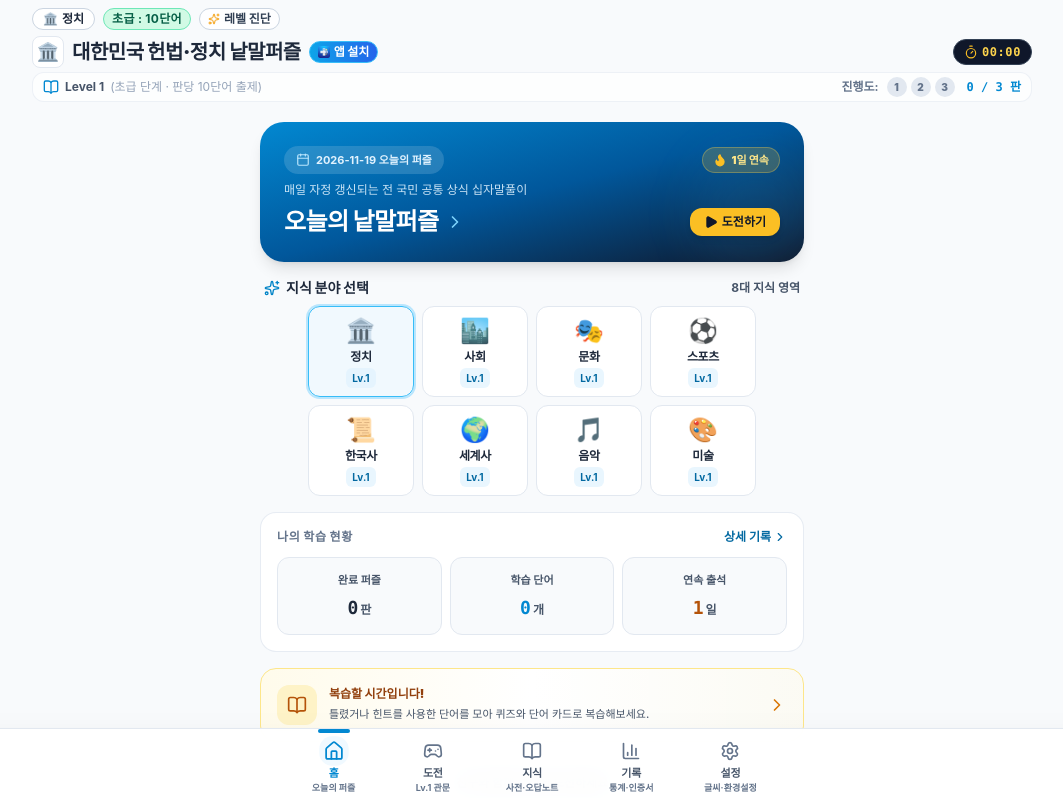
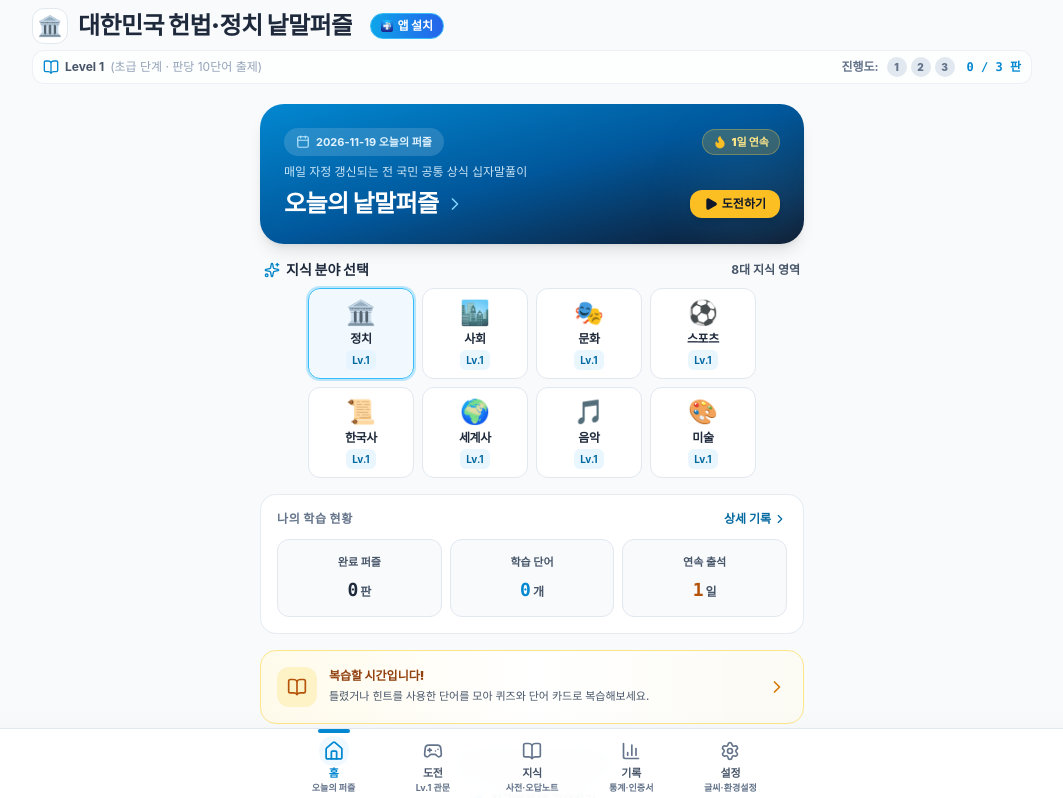
Before and after one commit to honglabai/korean-crossword-puzzle, a React (Vite) app: page / in a window 1280 px wide. Shown: the top 798 px of the page, without its empty margins (108-1171 px from the left). Built offline with nearby package versions, Linux system fonts and the light colour scheme.

Commit message:
ui: simplify top header into clean 2-line layout

```diff
--- a/src/components/WorkbookHeader.tsx
+++ b/src/components/WorkbookHeader.tsx
@@ -1,5 +1,5 @@
 import React from 'react';
-import { Sparkles, BookOpen, Timer } from 'lucide-react';
+import { BookOpen } from 'lucide-react';
 import { sounds } from '../utils/audio';
 import { CategoryId } from '../types/puzzle';
 import { getCategoryMeta } from '../data/categoryRegistry';
@@ -10,7 +10,7 @@ interface WorkbookHeaderProps {
   selectedCategory?: CategoryId;
   elapsedSeconds?: number;
   isTimerRunning?: boolean;
-  onOpenTest: () => void;
+  onOpenTest?: () => void;
   onOpenCategoryModal?: () => void;
   onOpenInstallModal?: () => void;
 }
@@ -19,19 +19,10 @@ export const WorkbookHeader: React.FC<WorkbookHeaderProps> = ({
   currentLevel,
   clearCountInLevel,
   selectedCategory = 'POLITICS',
-  elapsedSeconds = 0,
-  isTimerRunning = false,
-  onOpenTest,
   onOpenCategoryModal,
   onOpenInstallModal,
 }) => {
   const catMeta = getCategoryMeta(selectedCategory);
-
-  const formatTimer = (sec: number = 0) => {
-    const mins = Math.floor(sec / 60);
-    const remainder = sec % 60;
-    return `${String(mins).padStart(2, '0')}:${String(remainder).padStart(2, '0')}`;
-  };
 
   // Difficulty tier label and word count: 초급 : 10단어
   const tierInfo =
@@ -43,88 +34,45 @@ export const WorkbookHeader: React.FC<WorkbookHeaderProps> = ({
 
   return (
     <header className="relative w-full max-w-5xl mx-auto pt-2 pb-1 px-1.5 sm:px-3 select-none touch-manipulation">
-      <div className="flex flex-col gap-1 sm:gap-1.5 w-full">
-        {/* 1번째 줄: 정치, 초급 : 10단어, 레벨 진단 (모바일/데스크톱 모두 각각 한 줄) */}
-        <div className="flex items-center gap-1.5 sm:gap-2 flex-nowrap w-full">
-          {/* 1. Category Picker Pill Button: "정치" */}
+      {/* 1번째 줄: [🏛️] 대한민국 헌법·정치 낱말퍼즐  [앱 설치] */}
+      <div className="flex items-center gap-2 sm:gap-2.5 flex-nowrap w-full">
+        {/* [🏛️] 분야 변경 버튼 */}
         {onOpenCategoryModal && (
           <button
             onClick={() => {
               sounds.playKey();
               onOpenCategoryModal();
             }}
-              className="inline-flex items-center gap-1 text-[11px] sm:text-xs font-black text-slate-800 bg-white hover:bg-slate-50 px-2.5 py-0.5 rounded-full border border-slate-300 shadow-2xs transition active:scale-95 cursor-pointer shrink-0 whitespace-nowrap"
-              title="분야 선택"
-            >
-              <span>{catMeta.icon}</span>
-              <span>{catMeta.name}</span>
-            </button>
-          )}
-
-          {/* 2. Tier Info Badge: "초급 : 10단어" */}
-          <span className={`px-2 py-0.5 text-[11px] sm:text-xs font-bold tracking-wide rounded-full border shadow-2xs shrink-0 whitespace-nowrap ${tierInfo.badgeClass}`}>
-            {tierInfo.label} : {tierInfo.words}단어
-          </span>
-
-          {/* 3. Level Placement Test: "레벨 진단" */}
-          <button
-            onClick={onOpenTest}
-            className="inline-flex items-center gap-1 text-[11px] sm:text-xs font-bold text-slate-700 bg-white/90 hover:bg-white px-2 py-0.5 rounded-full border border-slate-300 transition-all shadow-2xs cursor-pointer active:scale-95 shrink-0 whitespace-nowrap"
-          >
-            <Sparkles className="w-3 h-3 text-amber-500" />
-            <span>레벨 진단</span>
-          </button>
-        </div>
-
-        {/* 2번째 줄: 집(이모지), 대한민국 헌법·정치 낱말퍼즐, 앱 설치, 시간 (한 줄) */}
-        <div className="flex items-center gap-1.5 sm:gap-2 flex-nowrap w-full">
-          {/* 집(이모지) 분야 변경 버튼 */}
-          {onOpenCategoryModal && (
-            <button
-              onClick={() => {
-                sounds.playKey();
-                onOpenCategoryModal();
-              }}
-              className="flex items-center justify-center w-7 h-7 sm:w-8 sm:h-8 bg-white/95 rounded-lg shadow-2xs border border-slate-200 shrink-0 hover:scale-105 active:scale-95 transition cursor-pointer"
+            className="flex items-center justify-center w-8 h-8 sm:w-9 sm:h-9 bg-white/95 rounded-xl shadow-2xs border border-slate-200 shrink-0 hover:scale-105 active:scale-95 transition cursor-pointer"
             title="분야 변경"
           >
-              <span className="text-base sm:text-lg">{catMeta.icon}</span>
+            <span className="text-lg sm:text-xl">{catMeta.icon}</span>
           </button>
         )}
 
         {/* 대한민국 헌법·정치 낱말퍼즐 제목 */}
-          <h1 className="text-[13px] sm:text-base md:text-xl font-black text-slate-800 tracking-tight whitespace-nowrap truncate shrink min-w-0">
+        <h1 className="text-base sm:text-xl md:text-2xl font-black text-slate-800 tracking-tight whitespace-nowrap truncate min-w-0">
           <span>{catMeta.fullName} 낱말퍼즐</span>
         </h1>
 
-          {/* 앱 설치 버튼 */}
+        {/* [앱 설치] 버튼 */}
         {onOpenInstallModal && (
           <button
             onClick={() => {
               sounds.playKey();
               onOpenInstallModal();
             }}
-              className="inline-flex items-center gap-1 px-2 py-0.5 bg-gradient-to-r from-sky-500 to-blue-600 hover:from-sky-600 hover:to-blue-700 text-white rounded-full shadow-2xs text-[10px] sm:text-xs font-black transition cursor-pointer active:scale-95 border border-sky-400 shrink-0 whitespace-nowrap"
+            className="inline-flex items-center gap-1 px-2.5 py-1 bg-gradient-to-r from-sky-500 to-blue-600 hover:from-sky-600 hover:to-blue-700 text-white rounded-full shadow-2xs text-[11px] sm:text-xs font-black transition cursor-pointer active:scale-95 border border-sky-400 shrink-0 whitespace-nowrap ml-1 sm:ml-2"
             title="홈 화면에 낱말퍼즐 앱 설치하기"
           >
-              <img src="/favicon-32x32.png" alt="" className="w-2.5 h-2.5 sm:w-3 sm:h-3 rounded-xs" />
+            <img src="/favicon-32x32.png" alt="" className="w-3 h-3 rounded-xs" />
             <span>앱 설치</span>
           </button>
         )}
-
-          {/* 시간 (타이머) */}
-          <div
-            className="flex items-center gap-1 px-2 sm:px-2.5 py-0.5 sm:py-1 bg-slate-900 text-amber-300 rounded-full border border-slate-700 shadow-2xs text-[11px] sm:text-xs font-mono font-bold tracking-wider shrink-0 whitespace-nowrap ml-auto"
-            title="소요 시간"
-          >
-            <Timer className={`w-3 h-3 sm:w-3.5 sm:h-3.5 text-amber-400 ${isTimerRunning ? 'animate-pulse' : ''}`} />
-            <span>{formatTimer(elapsedSeconds)}</span>
-          </div>
-        </div>
       </div>
 
-      {/* Progress in current level */}
-      <div className="mt-1 flex items-center justify-between text-xs text-slate-600 bg-white/70 backdrop-blur-xs px-2.5 py-1 rounded-xl border border-slate-200/60 shadow-2xs flex-wrap gap-1">
+      {/* 2번째 줄: 📖 Level 1 (초급 단계 · 판당 10단어 출제)       진행도: 0/3판 */}
+      <div className="mt-1 sm:mt-1.5 flex items-center justify-between text-xs text-slate-600 bg-white/70 backdrop-blur-xs px-2.5 py-1 sm:py-1.5 rounded-xl border border-slate-200/60 shadow-2xs flex-wrap gap-1">
         <div className="flex items-center gap-1.5 font-bold">
           <BookOpen className="w-4 h-4 text-[#0288d1]" />
           <span>Level {currentLevel}</span>
```
Lines whose indentation alone changed are shown as unchanged.
